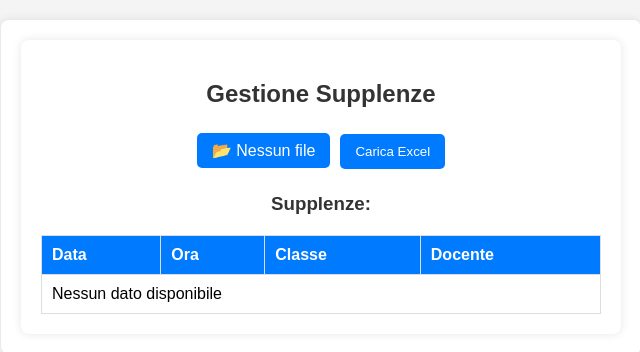
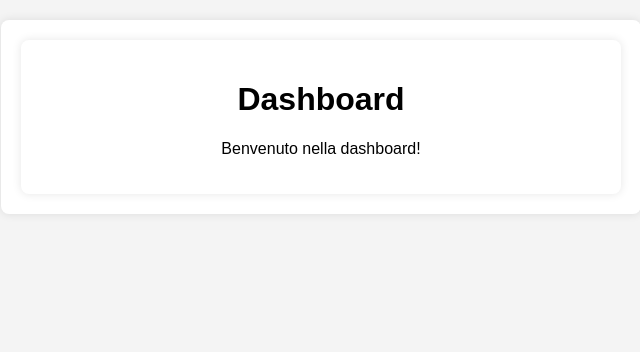
Before and after one commit to grattonii/GestioneSupplenze, a React (Vite) app in the folder AGD/frontend/: page /disponibilita-docenti in a window 1280 px wide. Shown: the top 352 px of the page, without its empty margins (319-959 px from the left). Built offline with nearby package versions, Linux system fonts and the light colour scheme.

Commit message:
Alex: Creazione file per parte Admin

```diff
--- a/AGD/frontend/src/App.jsx
+++ b/AGD/frontend/src/App.jsx
@@ -1,75 +1,21 @@
-import React, { useState } from "react";
-import axios from "axios";
-import "./App.css";
+import { BrowserRouter as Router, Routes, Route } from "react-router-dom";
+import GestioneFile from "./pages/GestioneFile";
+import Dashboard from "./pages/Dashboard";
+import GestioneSupplenze from "./pages/GestioneSupplenze";
+import DisponibilitaDocenti from "./pages/DisponibilitaDocenti";
+import Report from "./pages/Report";
 
 function App() {
-  const [file, setFile] = useState(null);
-  const [fileName, setFileName] = useState(" Nessun file");
-  const [data, setData] = useState([]);
-
-  // Gestisce la selezione del file
-  const handleFileChange = (event) => {
-    if (event.target.files.length > 0) {
-      setFile(event.target.files[0]);
-      setFileName(event.target.files[0].name);
-    }
-  };
-
-  // Invia il file Excel al server
-  const handleUpload = async () => {
-    if (!file) return alert("Seleziona un file Excel!");
-
-    const formData = new FormData();
-    formData.append("file", file);
-
-    try {
-      const response = await axios.post("http://localhost:5000/upload", formData);
-      setData(response.data.data || []); // Assicurati che i dati vengano impostati correttamente
-    } catch (error) {
-      console.error("Errore durante il caricamento del file", error);
-      alert("Errore durante il caricamento del file");
-    }
-  };
-
   return (
-    <div>
-      <h2>Gestione Supplenze</h2>
-
-      {/* Input file personalizzato */}
-      <label className="custom-file-upload">
-        <input type="file" accept=".xls,.xlsx" onChange={handleFileChange} />
-        📂 {fileName}
-      </label>
-      <button onClick={handleUpload}>Carica Excel</button>
-
-      <h3>Supplenze:</h3>
-      <table border="1">
-        <thead>
-          <tr>
-            <th>Data</th>
-            <th>Ora</th>
-            <th>Classe</th>
-            <th>Docente</th>
-          </tr>
-        </thead>
-        <tbody>
-          {data.length > 0 ? (
-            data.map((item, index) => (
-              <tr key={index}>
-                <td>{item.Data}</td>
-                <td>{item.Ora}</td>
-                <td>{item.Classe}</td>
-                <td>{item.Docente}</td>
-              </tr>
-            ))
-          ) : (
-            <tr>
-              <td colSpan="4">Nessun dato disponibile</td>
-            </tr>
-          )}
-        </tbody>
-      </table>
-    </div>
+    <Router>
+      <Routes>
+        <Route path="/" element={<GestioneFile />} />
+        <Route path="/dashboard" element={<Dashboard />} />
+        <Route path="/gestione-supplenze" element={<GestioneSupplenze />} />
+        <Route path="/disponibilita-docenti" element={<DisponibilitaDocenti />} />
+        <Route path="/report" element={<Report />} />
+      </Routes>
+    </Router>
   );
 }
 
--- /dev/null
+++ b/AGD/frontend/src/pages/Dashboard.jsx
@@ -0,0 +1,12 @@
+import React from "react";
+
+function Dashboard() {
+  return (
+    <div>
+      <h1>Dashboard</h1>
+      <p>Benvenuto nella dashboard!</p>
+    </div>
+  );
+}
+
+export default Dashboard;
--- /dev/null
+++ b/AGD/frontend/src/pages/DisponibilitaDocenti.jsx
@@ -0,0 +1,12 @@
+import React from "react";
+
+function DisponibilitaDocenti() {
+  return (
+    <div>
+      <h1>Dashboard</h1>
+      <p>Benvenuto nella dashboard!</p>
+    </div>
+  );
+}
+
+export default DisponibilitaDocenti;
--- /dev/null
+++ b/AGD/frontend/src/pages/GestioneFile.jsx
@@ -0,0 +1,76 @@
+import React, { useState } from "react";
+import axios from "axios";
+import "./App.css";
+
+function GestioneFile() {
+  const [file, setFile] = useState(null);
+  const [fileName, setFileName] = useState(" Nessun file");
+  const [data, setData] = useState([]);
+
+  // Gestisce la selezione del file
+  const handleFileChange = (event) => {
+    if (event.target.files.length > 0) {
+      setFile(event.target.files[0]);
+      setFileName(event.target.files[0].name);
+    }
+  };
+
+  // Invia il file Excel al server
+  const handleUpload = async () => {
+    if (!file) return alert("Seleziona un file Excel!");
+
+    const formData = new FormData();
+    formData.append("file", file);
+
+    try {
+      const response = await axios.post("http://localhost:5000/upload", formData);
+      setData(response.data.data || []); // Assicurati che i dati vengano impostati correttamente
+    } catch (error) {
+      console.error("Errore durante il caricamento del file", error);
+      alert("Errore durante il caricamento del file");
+    }
+  };
+
+  return (
+    <div>
+      <h2>Gestione Supplenze</h2>
+
+      {/* Input file personalizzato */}
+      <label className="custom-file-upload">
+        <input type="file" accept=".xls,.xlsx" onChange={handleFileChange} />
+        📂 {fileName}
+      </label>
+      <button onClick={handleUpload}>Carica Excel</button>
+
+      <h3>Supplenze:</h3>
+      <table border="1">
+        <thead>
+          <tr>
+            <th>Data</th>
+            <th>Ora</th>
+            <th>Classe</th>
+            <th>Docente</th>
+          </tr>
+        </thead>
+        <tbody>
+          {data.length > 0 ? (
+            data.map((item, index) => (
+              <tr key={index}>
+                <td>{item.Data}</td>
+                <td>{item.Ora}</td>
+                <td>{item.Classe}</td>
+                <td>{item.Docente}</td>
+              </tr>
+            ))
+          ) : (
+            <tr>
+              <td colSpan="4">Nessun dato disponibile</td>
+            </tr>
+          )}
+        </tbody>
+      </table>
+    </div>
+  );
+}
+
+export default GestioneFile;
--- /dev/null
+++ b/AGD/frontend/src/pages/GestioneSupplenze.jsx
@@ -0,0 +1,12 @@
+import React from "react";
+
+function GestioneSupplenze() {
+  return (
+    <div>
+      <h1>Dashboard</h1>
+      <p>Benvenuto nella dashboard!</p>
+    </div>
+  );
+}
+
+export default GestioneSupplenze;
--- /dev/null
+++ b/AGD/frontend/src/pages/Report.jsx
@@ -0,0 +1,12 @@
+import React from "react";
+
+function Report() {
+  return (
+    <div>
+      <h1>Dashboard</h1>
+      <p>Benvenuto nella dashboard!</p>
+    </div>
+  );
+}
+
+export default Report;
```
Also changed, not shown: AGD/frontend/src/pages/App.css (renamed from AGD/frontend/src/App.css).
